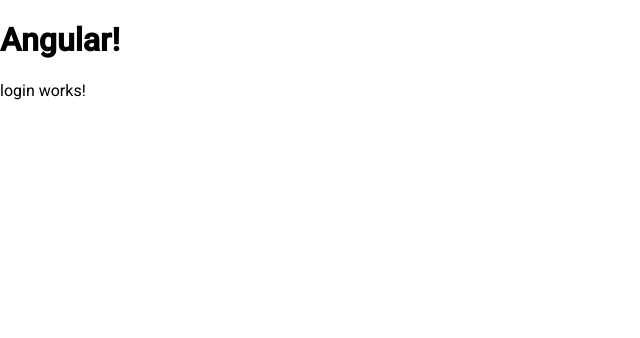
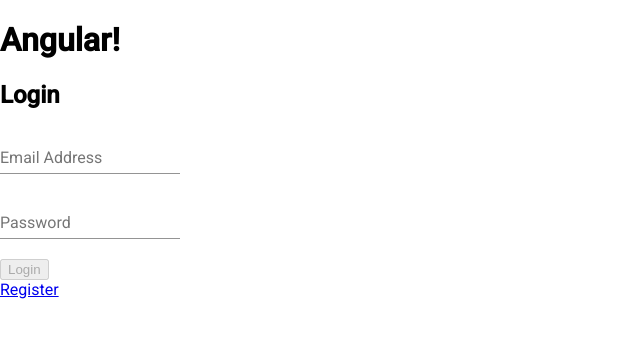
Before and after one commit to y-dubovitsky/chatter-angular, an Angular app: page /login in a window 1280 px wide. Shown: the top 338 px of the page, without its empty margins (0-640 px from the left). Built offline with nearby package versions, Linux system fonts and the light colour scheme.

Commit message:
added login component

```diff
--- a/src/app/auth/login/login.component.html
+++ b/src/app/auth/login/login.component.html
@@ -1 +1,24 @@
-<p>login works!</p>
+<div class="login-page">
+  <h2>Login</h2>
+  <form [formGroup]="loginForm">
+    <div class="justify-content-center">
+      <mat-form-field>
+        <mat-label>Email Address</mat-label>
+        <input matInput type="text" formControlName="username">
+      </mat-form-field>
+    </div>
+
+    <div class="justify-content-center">
+      <mat-form-field>
+        <mat-label>Password</mat-label>
+        <input type="password" matInput formControlName="password">
+      </mat-form-field>
+    </div>
+
+    <div class="controlls">
+      <button [disabled]="loginForm.invalid" (click)="submit()">Login</button>
+    </div>
+
+    <a routerLink="/register">Register</a>
+  </form>
+</div>
--- a/src/app/auth/login/login.component.ts
+++ b/src/app/auth/login/login.component.ts
@@ -1,4 +1,9 @@
 import { Component, OnInit } from '@angular/core';
+import { FormBuilder, FormGroup, Validators } from '@angular/forms';
+import { Router } from '@angular/router';
+import { AuthService } from 'src/app/service/auth.service';
+import { NotificationService } from 'src/app/service/notification.service';
+import { TokenStorageService } from 'src/app/service/token-storage.service';
 
 @Component({
   selector: 'app-login',
@@ -7,9 +12,48 @@
 })
 export class LoginComponent implements OnInit {
 
-  constructor() { }
+  public loginForm: FormGroup;
+
+  constructor(
+    private authService: AuthService,
+    private tokenStorageService: TokenStorageService,
+    private notificationService: NotificationService,
+    private router: Router,
+    private formBuilder: FormBuilder
+  ) {
+    if(this.tokenStorageService.getUser()) {
+      this.router.navigate(['main']);
+    }
+  }
 
   ngOnInit(): void {
+    this.loginForm = this.createLoginForm();
+  }
+
+  createLoginForm(): FormGroup {
+    return this.formBuilder.group({
+      username: ['', Validators.compose([Validators.required])],
+      password: ['', Validators.compose([Validators.required])],
+    })
+  }
+
+  submit(): void {
+    this.authService.login({
+      username: this.loginForm.value.username,
+      password: this.loginForm.value.password
+    }).subscribe(data => {
+      console.log(data);
+
+      this.tokenStorageService.saveToken(data.token);
+      this.tokenStorageService.saveUser(data);
+
+      this.notificationService.showNotification('Successfull login!');
+      this.router.navigate(["/"]);
+      window.location.reload();
+    }, error => {
+      console.log(error);
+      this.notificationService.showNotification(error.message);
+    })
   }
 
 }
--- a/src/app/material-module.ts
+++ b/src/app/material-module.ts
@@ -1,6 +1,7 @@
 import { NgModule } from '@angular/core';
 import { MatIconModule } from '@angular/material/icon';
 import { MatFormFieldModule } from '@angular/material/form-field';
+import { MatInputModule } from '@angular/material/input';
 import { MatSnackBarModule } from '@angular/material/snack-bar';
 import { MatButtonModule } from '@angular/material/button';
 import { MatToolbarModule } from '@angular/material/toolbar';
@@ -13,6 +14,7 @@
   exports: [
     MatIconModule,
     MatFormFieldModule,
+    MatInputModule,
     MatSnackBarModule,
     MatButtonModule,
     MatToolbarModule,
```
